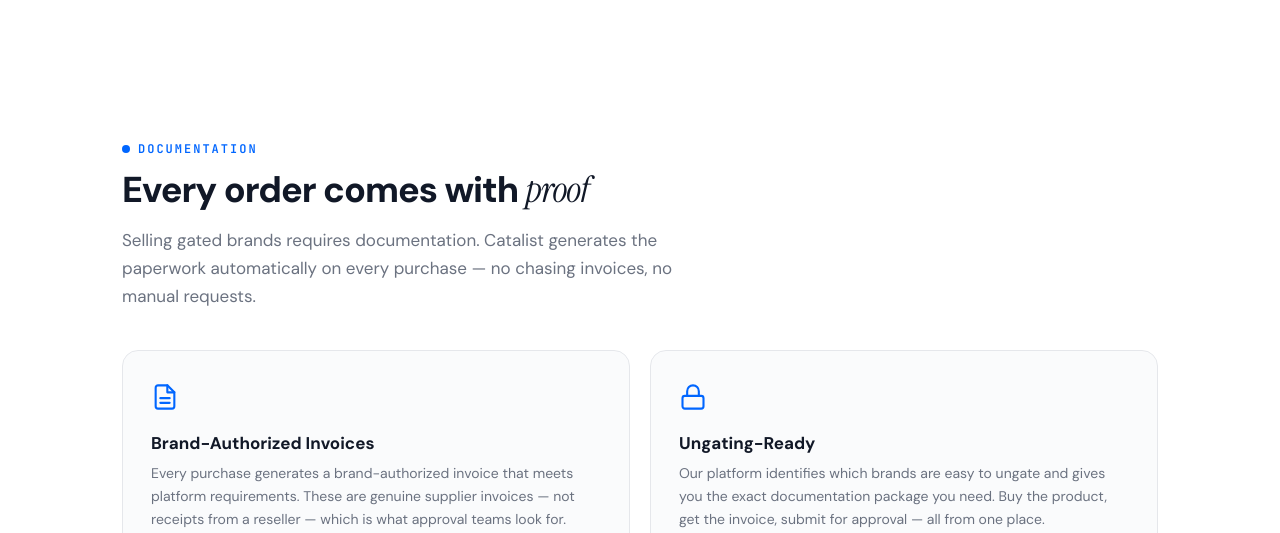
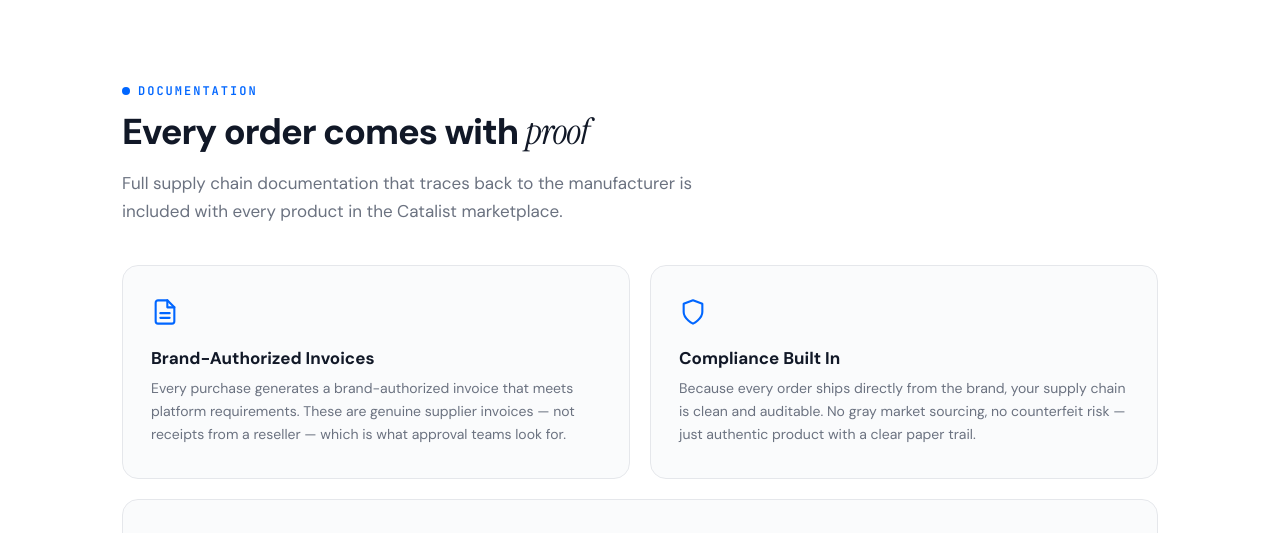
Before and after one commit to catalistgroup/catalist-deliverables, a website: page public/company/overview.html in a window 1280 px wide. Shown: the part 2267-2800 px from the top of the page. Drawn offline with Linux system fonts and the light colour scheme.

Commit message:
Remove AI title, Ungating card; update documentation description

```diff
--- a/public/company/overview.html
+++ b/public/company/overview.html
@@ -107,6 +107,7 @@
 
     /* DOCUMENTATION */
     .doc-grid{display:grid;grid-template-columns:1fr 1fr;gap:20px}
+    .doc-grid .doc-card:last-child{grid-column:1/-1}
     .doc-card{background:var(--bg-alt);border:1px solid var(--border);border-radius:var(--radius-lg);padding:32px 28px;transition:transform .2s ease,box-shadow .2s ease}
     .doc-card:hover{transform:translateY(-2px);box-shadow:var(--shadow-md)}
     .doc-card__icon{color:var(--primary);margin-bottom:16px}
@@ -210,7 +211,6 @@
     <div class="ai-section">
       <div class="ai-orb"></div>
       <div class="section-label anim" style="--i:0">Intelligent Commerce</div>
-      <h2 class="section-title anim" style="--i:1">AI is the <span class="accent">product</span></h2>
       <p class="section-desc anim" style="--i:2">Our platform doesn't just list products &mdash; it understands them, understands your business, and connects the two. Every interaction with the Catalist marketplace is shaped by AI that learns and adapts in real time.</p>
 
       <div class="ai-grid">
@@ -308,7 +308,7 @@
   <div class="section">
     <div class="section-label anim" style="--i:0">Documentation</div>
     <h2 class="section-title anim" style="--i:1">Every order comes with <span class="accent">proof</span></h2>
-    <p class="section-desc anim" style="--i:2">Selling gated brands requires documentation. Catalist generates the paperwork automatically on every purchase &mdash; no chasing invoices, no manual requests.</p>
+    <p class="section-desc anim" style="--i:2">Full supply chain documentation that traces back to the manufacturer is included with every product in the Catalist marketplace.</p>
 
     <div class="doc-grid">
       <div class="doc-card anim-s" style="--i:3">
@@ -317,13 +317,6 @@
         </div>
         <div class="doc-card__title">Brand-Authorized Invoices</div>
         <div class="doc-card__desc">Every purchase generates a brand-authorized invoice that meets platform requirements. These are genuine supplier invoices &mdash; not receipts from a reseller &mdash; which is what approval teams look for.</div>
-      </div>
-      <div class="doc-card anim-s" style="--i:4">
-        <div class="doc-card__icon">
-          <svg class="icon" viewBox="0 0 24 24"><rect x="3" y="11" width="18" height="11" rx="2"/><path d="M7 11V7a5 5 0 0 1 10 0v4"/></svg>
-        </div>
-        <div class="doc-card__title">Ungating-Ready</div>
-        <div class="doc-card__desc">Our platform identifies which brands are easy to ungate and gives you the exact documentation package you need. Buy the product, get the invoice, submit for approval &mdash; all from one place.</div>
       </div>
       <div class="doc-card anim-s" style="--i:5">
         <div class="doc-card__icon">
```
